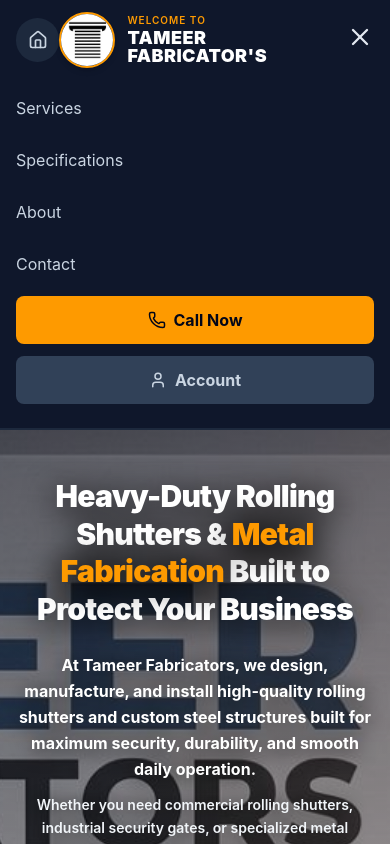
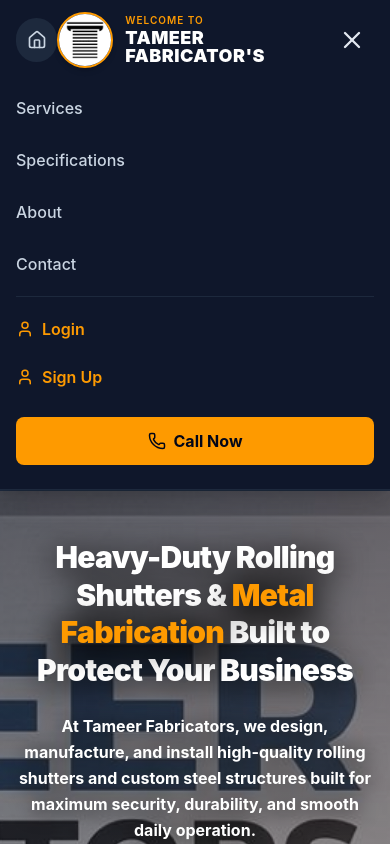
Before and after one commit to Samad015/Tameer-Fabricator, a React (Vite) app in the folder frontend/: page / in a window 390 px wide. Both pictures are taken after a click on the button 360 px from the left and 37 px from the top of the page. Shown: the top 844 px of the page. Built offline with nearby package versions, Linux system fonts and the light colour scheme.

Commit message:
update code

```diff
--- a/frontend/src/components/Navbar.jsx
+++ b/frontend/src/components/Navbar.jsx
@@ -17,6 +17,7 @@
   const scrollToSection = (e, id) => {
     e.preventDefault();
     setIsOpen(false);
+    setIsProfileOpen(false);
     navigate('/');
     setTimeout(() => {
       const element = document.getElementById(id);
@@ -104,7 +105,7 @@
               <Phone size={18} /> Call Now
             </a>
 
-            {/* Profile Icon with Dropdown */}
+            {/* Profile Icon with Dropdown (Desktop) */}
             <div className="relative" ref={profileRef}>
               <button
                 onClick={() => setIsProfileOpen(!isProfileOpen)}
@@ -136,8 +137,12 @@
           {/* Mobile Menu Button */}
           <div className="md:hidden">
             <button
-              onClick={() => setIsOpen(!isOpen)}
-              className="text-slate-200"
+              onClick={() => {
+                setIsOpen(!isOpen);
+                setIsProfileOpen(false);
+              }}
+              className="text-slate-200 p-2"
+              aria-label="Toggle Menu"
             >
               {isOpen ? <X size={28} /> : <Menu size={28} />}
             </button>
@@ -147,67 +152,59 @@
 
       {/* Mobile Dropdown Menu */}
       {isOpen && (
-        <div className="md:hidden bg-slate-900 px-4 pt-2 pb-6 space-y-3 border-b border-slate-800">
+        <div className="md:hidden bg-slate-900 px-4 pt-2 pb-6 space-y-3 border-b border-slate-800 shadow-xl">
           <a
             href="#services"
             onClick={(e) => scrollToSection(e, "services")}
-            className="block py-2 text-slate-300 hover:text-amber-500"
+            className="block py-2 text-slate-300 hover:text-amber-500 font-medium"
           >
             Services
           </a>
           <a
             href="#specifications"
             onClick={(e) => scrollToSection(e, "specifications")}
-            className="block py-2 text-slate-300 hover:text-amber-500"
+            className="block py-2 text-slate-300 hover:text-amber-500 font-medium"
           >
             Specifications
           </a>
           <a
             href="#about"
             onClick={(e) => scrollToSection(e, "about")}
-            className="block py-2 text-slate-300 hover:text-amber-500"
+            className="block py-2 text-slate-300 hover:text-amber-500 font-medium"
           >
             About
           </a>
           <a
             href="#contact"
             onClick={(e) => scrollToSection(e, "contact-form")}
-            className="block py-2 text-slate-300 hover:text-amber-500"
+            className="block py-2 text-slate-300 hover:text-amber-500 font-medium"
           >
             Contact
           </a>
-          <a
-            href="tel:+918439860719"
-            className="inline-flex items-center justify-center gap-2 w-full bg-amber-500 text-slate-950 py-3 rounded-lg font-bold"
-          >
-            <Phone size={18} /> Call Now
-          </a>
 
-          {/* Profile Icon with Dropdown (Mobile) */}
-          <div>
+          {/* Direct Login & Register links for Mobile */}
+          <div className="border-t border-slate-800 pt-3 space-y-2">
             <button
-              onClick={() => setIsProfileOpen(!isProfileOpen)}
-              className="flex items-center justify-center gap-2 w-full bg-slate-700 text-slate-300 py-3 rounded-lg font-bold hover:bg-slate-600 transition"
+              onClick={() => goTo("/login")}
+              className="flex items-center gap-2 w-full text-left py-2 text-amber-500 font-semibold hover:text-amber-400"
             >
-              <User size={18} /> Account
+              <User size={18} /> Login
             </button>
+            <button
+              onClick={() => goTo("/register")}
+              className="flex items-center gap-2 w-full text-left py-2 text-amber-500 font-semibold hover:text-amber-400"
+            >
+              <User size={18} /> Sign Up
+            </button>
+          </div>
 
-            {isProfileOpen && (
-              <div className="mt-2 bg-slate-800 border border-slate-700 rounded-lg overflow-hidden">
-                <button
-                  onClick={() => goTo("/login")}
-                  className="block w-full text-left px-4 py-3 text-slate-200 hover:bg-slate-700 hover:text-amber-500 transition"
-                >
-                  Login
-                </button>
-                <button
-                  onClick={() => goTo("/register")}
-                  className="block w-full text-left px-4 py-3 text-slate-200 hover:bg-slate-700 hover:text-amber-500 transition border-t border-slate-700"
-                >
-                  Sign Up
-                </button>
-              </div>
-            )}
+          <div className="pt-2">
+            <a
+              href="tel:+918439860719"
+              className="inline-flex items-center justify-center gap-2 w-full bg-amber-500 text-slate-950 py-3 rounded-lg font-bold"
+            >
+              <Phone size={18} /> Call Now
+            </a>
           </div>
         </div>
       )}
```
